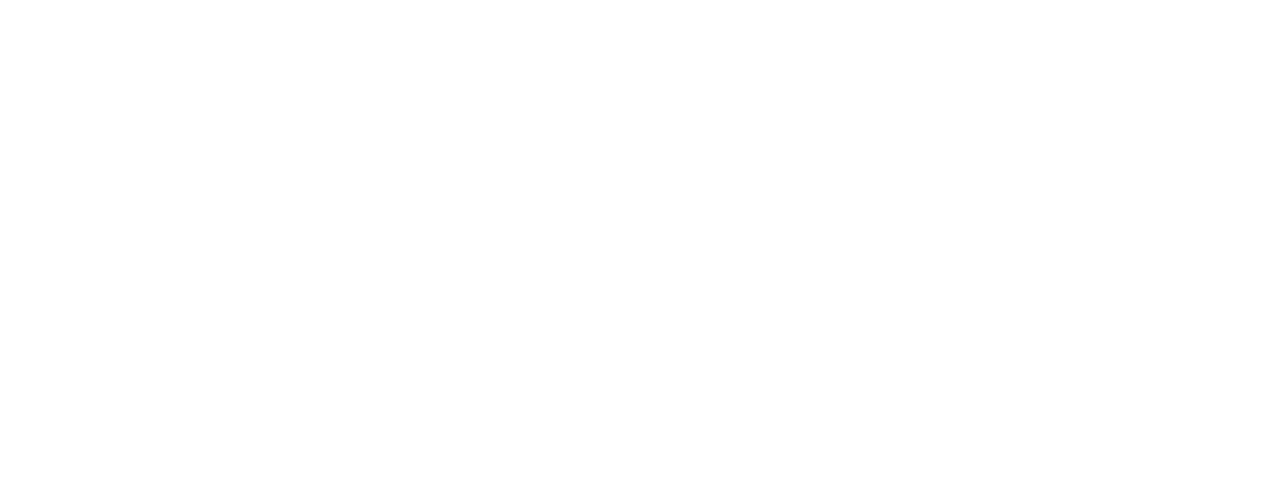
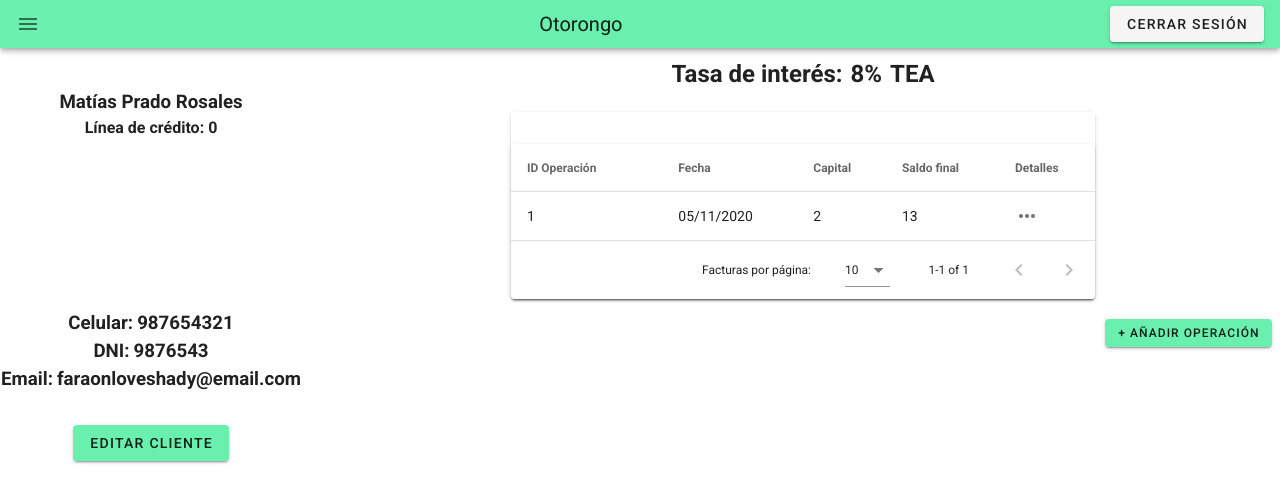
Before and after one commit to DAlembert721/TFFinanzas-FrontEnd, a Vue app: page /operation in a window 1280 px wide. Shown: the top 502 px of the page. Built offline with nearby package versions, Linux system fonts and the light colour scheme.

Commit message:
Operation added

```diff
--- a/src/components/Client.vue
+++ b/src/components/Client.vue
@@ -28,7 +28,7 @@
         <v-row class="mx-auto d-flex justify-center py-5">
           <v-dialog v-model="editClient" max-width="40%">
             <template v-slot:activator="{ on, attrs }">
-              <v-btn color="green accent-2" v-bind="attrs" v-on="on">Editar perfil</v-btn>
+              <v-btn color="green accent-2" v-bind="attrs" v-on="on">Editar cliente</v-btn>
             </template>
             <v-card>
               <v-card-title>Editar cliente</v-card-title>
--- /dev/null
+++ b/src/components/Operation.vue
@@ -0,0 +1,221 @@
+<template>
+  <v-container fluid class="py-0 px-0">
+    <Slidebar></Slidebar>
+    <v-row class="full">
+      <v-col class="col-sm-3">
+        <v-row no-gutters class="d-flex justify-center pt-10">
+          <h3>{{ firstName + ' ' + lastName }}</h3>
+        </v-row>
+        <v-row no-gutters class="d-flex justify-center">
+          <h4 class="pr-1">Línea de crédito:</h4>
+          <h4>{{ creditLine }}</h4>
+        </v-row>
+        <v-row no-gutters class="mx-auto d-flex justify-center py-6">
+          <v-img max-width="60%" src="@/assets/user.png"></v-img>
+        </v-row>
+        <v-row no-gutters class="mx-auto d-flex justify-center">
+          <h3 class="pr-1">Celular:</h3>
+          <h3>{{ phone }}</h3>
+        </v-row>
+        <v-row no-gutters class="mx-auto d-flex justify-center">
+          <h3 class="pr-1">DNI:</h3>
+          <h3>{{ dni }}</h3>
+        </v-row>
+        <v-row no-gutters class="mx-auto d-flex justify-center">
+          <h3 class="pr-1">Email:</h3>
+          <h3>{{ email }}</h3>
+        </v-row>
+        <v-row class="mx-auto d-flex justify-center py-5">
+          <v-dialog v-model="editClient" max-width="40%">
+            <template v-slot:activator="{ on, attrs }">
+              <v-btn color="green accent-2" v-bind="attrs" v-on="on">Editar cliente</v-btn>
+            </template>
+            <v-card>
+              <v-card-title>Editar cliente</v-card-title>
+              <v-card-text>
+                <v-row>
+                  <v-text-field label="Nombres"></v-text-field>
+                </v-row>
+                <v-row>
+                  <v-text-field label="Apellidos"></v-text-field>
+                </v-row>
+                <v-row>
+                  <v-text-field label="Celular"></v-text-field>
+                </v-row>
+                <v-row>
+                  <v-text-field label="DNI"></v-text-field>
+                </v-row>
+                <v-row>
+                  <v-text-field label="Email"></v-text-field>
+                </v-row>
+                <v-row>
+                  <v-text-field label="Dirección"></v-text-field>
+                </v-row>
+                <v-row>
+                  <v-col>
+                    <v-text-field label="Tasa de interés"></v-text-field>
+                  </v-col>
+                  <v-col>
+                    <v-select label="Tipo tasa"></v-select>
+                  </v-col>
+                </v-row>
+                <v-row>
+                  <v-text-field label="Día de pago"></v-text-field>
+                </v-row>
+                <v-row>
+                  <v-col>
+                    <v-text-field label="Línea de crédito"></v-text-field>
+                  </v-col>
+                  <v-col>
+                    <v-select label="Moneda"></v-select>
+                  </v-col>
+                </v-row>
+              </v-card-text>
+              <v-card-actions>
+                <v-spacer></v-spacer>
+                <v-btn color="green accent-2" @click="editClient = false">Cancelar</v-btn>
+                <v-btn color="green accent-2" @click="editClient = false">Eliminar</v-btn>
+                <v-btn color="green accent-2" @click="editClient = false">Guardar</v-btn>
+                <v-spacer></v-spacer>
+              </v-card-actions>
+            </v-card>
+          </v-dialog>
+        </v-row>
+      </v-col>
+      <v-col class="col-sm-9">
+        <v-row class="d-flex justify-center py-5">
+          <h2 class="pr-2">Tasa de interés: </h2>
+          <h2 class="pr-2">{{ rateValue + '%' }}</h2>
+          <h2>{{ rateName }}</h2>
+        </v-row>
+        <v-row class="d-flex justify-center">
+          <v-card>
+            <v-card-title></v-card-title>
+            <v-data-table :headers="headers" :items="items" :items-per-page="10" :footer-props="{
+                'items-per-page-text': 'Facturas por página:'
+              }" class="elevation-2">
+              <template v-slot:item.actions>
+                <v-dialog v-model="operationDetails" max-width="30%">
+                  <template v-slot:activator="{ on, attrs }">
+                    <v-icon class="mr-2" v-bind="attrs" v-on="on">mdi-dots-horizontal</v-icon>
+                  </template>
+                  <v-card>
+                    <v-card-title>Detalles completos</v-card-title>
+                    <v-card-text>
+                      <v-row>
+                        <strong>ID Operación:</strong> {{ operationId }}
+                      </v-row>
+                      <v-row>
+                        <strong>Fecha:</strong> {{ date }}
+                      </v-row>
+                      <v-row>
+                        <strong>Capital:</strong> {{ capital }}
+                      </v-row>
+                      <v-row>
+                        <strong>Saldo final:</strong> {{ finalBalance }}
+                      </v-row>
+                      <v-row class="mt-5">
+                        <v-data-table :headers="operationDetailHeaders" :items="operationItems" :items-per-page="10" :footer-props="{
+                            'items-per-page-text': 'Productos por página:'
+                          }" class="elevation-2">
+                        </v-data-table>
+                      </v-row>
+                    </v-card-text>
+                    <v-card-actions>
+                      <v-spacer></v-spacer>
+                      <v-btn color="green accent-2" @click="operationDetails = false">Cerrar</v-btn>
+                      <v-btn color="green accent-2" @click="operationDetails = false">Imprimir</v-btn>
+                      <v-spacer></v-spacer>
+                    </v-card-actions>
+                  </v-card>
+                </v-dialog>
+              </template>
+            </v-data-table>
+          </v-card>
+        </v-row>
+        <v-row>
+          <v-spacer></v-spacer>
+          <v-dialog v-model="addOperation" max-width="40%">
+            <template v-slot:activator="{ on, attrs }">
+              <v-btn class="ma-5" small v-bind="attrs" v-on="on" color="green accent-2">+ Añadir operación</v-btn>
+            </template>
+            <v-card>
+              <v-card-title>Añadir operación</v-card-title>
+              <v-card-text>
+                <v-row class="d-flex align-center">
+                  <v-col class="col-sm-7">
+                    <v-select label="Buscar producto" :items="products"></v-select>
+                  </v-col>
+                  <v-col class="col-sm-3">
+                    <v-text-field label="Cantidad"></v-text-field>
+                  </v-col>
+                  <v-col class="col-sm-2">
+                    <v-btn small color="green accent-2">+</v-btn>
+                  </v-col>
+                </v-row>
+                <v-row>
+                  <v-data-table :headers="operationDetailHeaders" :items="productsSelected" :items-per-page="10" :footer-props="{
+                      'items-per-page-text': 'Productos por página:'
+                    }" class="elevation-2">
+                  </v-data-table>
+                </v-row>
+              </v-card-text>
+              <v-card-actions>
+                <v-spacer></v-spacer>
+                <v-btn color="green accent-2" @click="addOperation = false">Añadir</v-btn>
+                <v-btn color="green accent-2" @click="addOperation = false">Cancelar</v-btn>
+                <v-spacer></v-spacer>
+              </v-card-actions>
+            </v-card>
+          </v-dialog>
+        </v-row>
+      </v-col>
+    </v-row>
+  </v-container>
+</template>
+
+<script>
+import Slidebar from "@/components/Slidebar";
+
+export default {
+  name: "Operation",
+  components: {Slidebar},
+  data: () => ({
+    headers: [
+      {text: 'ID Operación', align: 'start', sortable: true, value: 'operationId'},
+      {text: 'Fecha', value: 'date', sortable: false},
+      {text: 'Capital', value: 'capital', sortable: false},
+      {text: 'Saldo final', value: 'finalBalance', sortable: false},
+      {text: 'Detalles', value: 'actions', sortable: false}
+    ],
+    operationDetailHeaders: [
+      {text: 'Nombre de producto', align: 'start', sortable: true, value: 'productName'},
+      {text: 'Costo por unidad', value: 'unitCost', sortable: false},
+      {text: 'Unidad', value: 'unitOfMeasure', sortable: false},
+      {text: 'Cantidad', value: 'quantity', sortable: false},
+    ],
+    firstName: 'Matías',
+    lastName: 'Prado Rosales',
+    creditLine: 0,
+    phone: '987654321',
+    dni: '9876543',
+    email: 'faraonloveshady@email.com',
+    rateValue: 8,
+    rateName: 'TEA',
+    addOperation: false,
+    operationDetails: false,
+    items: [{operationId: 1, date: '05/11/2020', capital: 2, finalBalance: 13}],
+    operationItems: [],
+    products: [],
+    productsSelected: []
+  }),
+  methods: {}
+}
+</script>
+
+<style scoped>
+.full {
+  height: 93vh;
+  display: flex;
+}
+</style>
--- a/src/router.js
+++ b/src/router.js
@@ -8,6 +8,7 @@
 import Profile from "@/components/Profile";
 import Client from "@/components/Client";
 import Product from "@/components/Product";
+import Operation from "@/components/Operation";
 
 Vue.use(Router)
 
@@ -21,6 +22,7 @@
         { path: '/register', name: 'register', component: Register },
         { path: '/profile', name: 'profile', component: Profile },
         { path: '/client', name: 'client', component: Client },
-        { path: '/product', name: 'product', component: Product }
+        { path: '/product', name: 'product', component: Product },
+        { path: '/operation', name: 'operation', component: Operation }
     ]
 })
```
